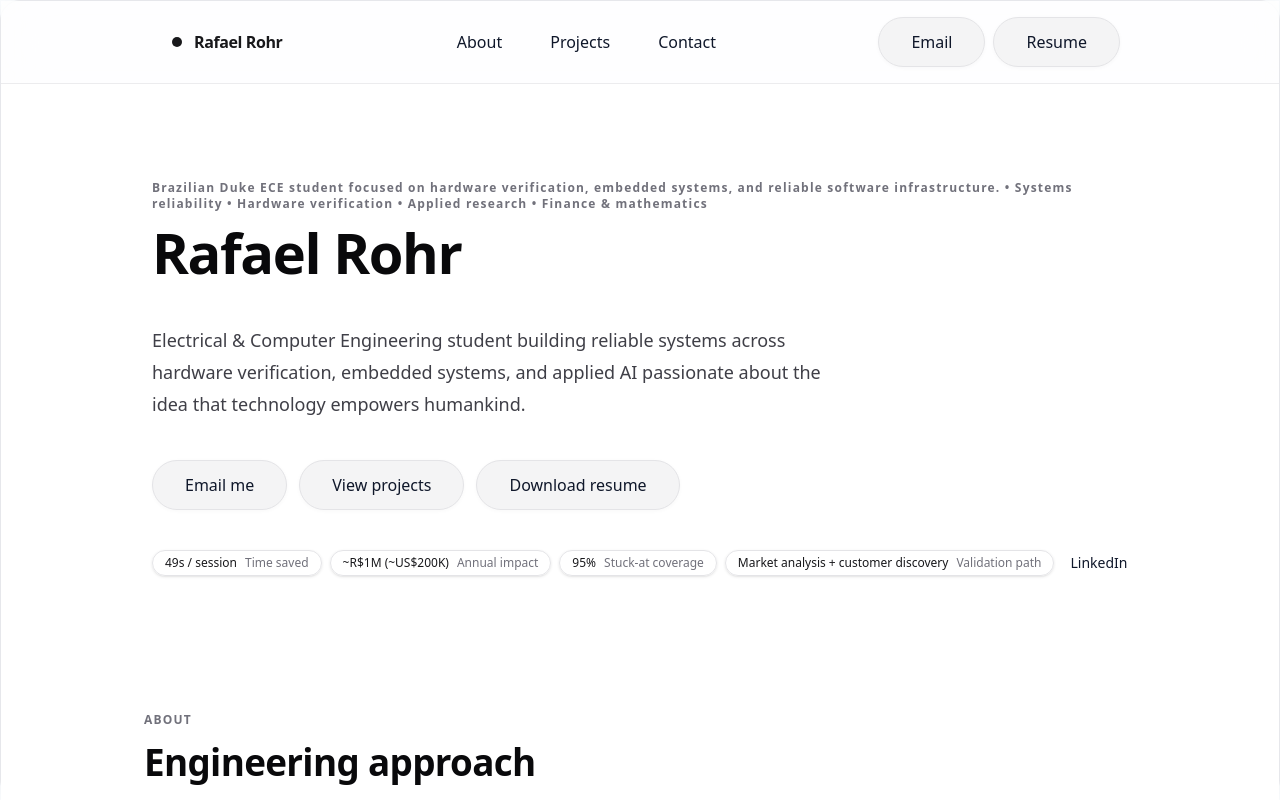
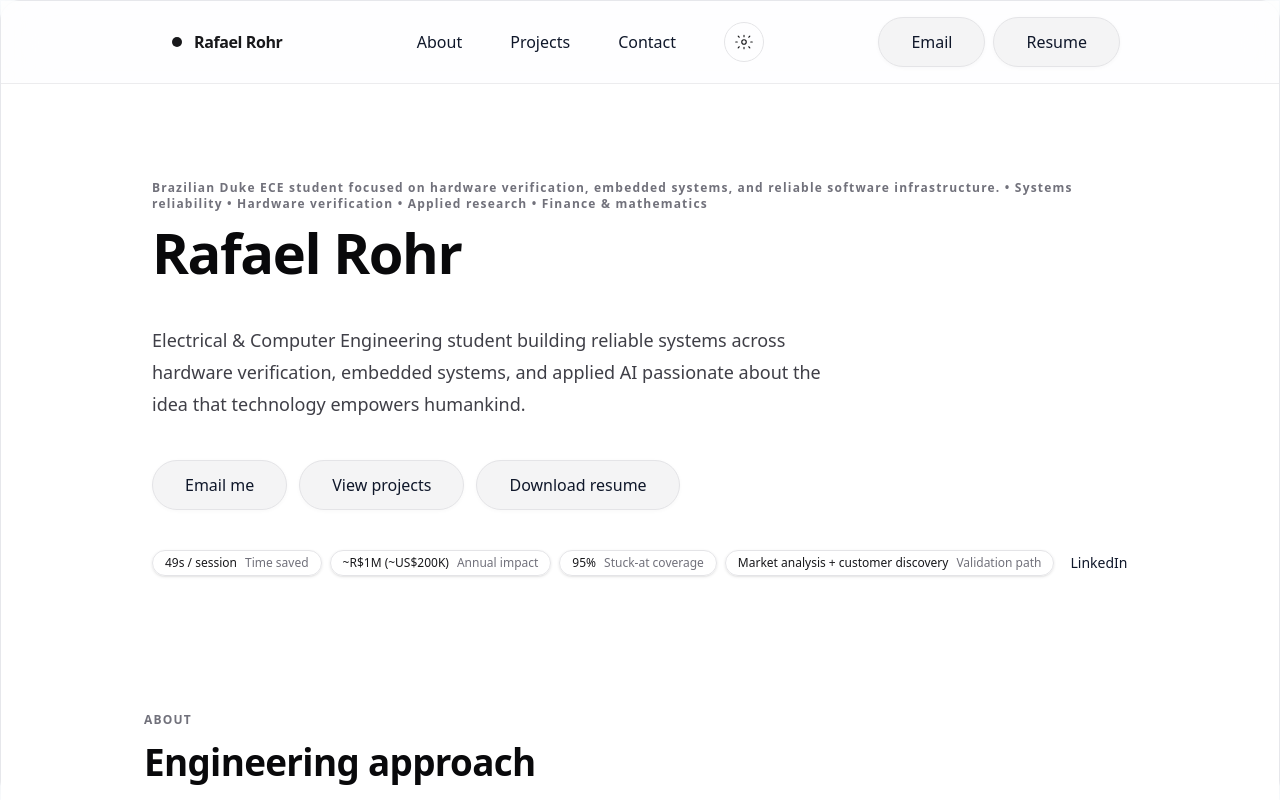
Before and after one commit to rohrrafael1/portfolio, a Next.js app: page / in a window 1280 px wide. Shown: the top 800 px of the page. Built offline with nearby package versions, Linux system fonts and the light colour scheme.

Commit message:
feat: dark mode

```diff
--- a/src/app/globals.css
+++ b/src/app/globals.css
@@ -13,6 +13,16 @@ body {
   border-radius: 1.25rem;
   border: 1px solid #e6e7eb;
   background: #f8fafc;
+  color: #0f172a;
+  box-shadow: 0 2px 12px 0 rgba(15,23,42,0.03);
+  -webkit-font-smoothing: antialiased;
+  min-height: 100vh;
+}
+
+.dark body {
+  border-radius: 1.25rem;
+  border: 1px solid #000000;
+  background: #000000;
   color: #0f172a;
   box-shadow: 0 2px 12px 0 rgba(15,23,42,0.03);
   -webkit-font-smoothing: antialiased;
@@ -70,6 +80,21 @@ section {
   box-shadow: 0 6px 32px 0 rgba(15,23,42,0.08);
   transform: translateY(-2px) scale(1.01);
 }
+
+.dark .card {
+  border-radius: 1.25rem;
+  border: 1px solid #39383d;
+  background: #39383d;
+  color: #e0e5f1;
+  box-shadow: 0 2px 12px 0 rgba(15,23,42,0.04);
+  backdrop-filter: blur(2px);
+  transition: box-shadow 0.2s cubic-bezier(.4,0,.2,1), transform 0.2s cubic-bezier(.4,0,.2,1);
+}
+.dark .card:hover {
+  box-shadow: 0 6px 32px 0 rgba(15,23,42,0.08);
+  transform: translateY(-2px) scale(1.01);
+}
+
 
 /* Button/CTA polish (light) */
 .btn {
--- a/src/app/layout.tsx
+++ b/src/app/layout.tsx
@@ -32,9 +32,11 @@ export default function RootLayout({
       className={`${geistSans.variable} ${geistMono.variable} h-full antialiased`}
     >
       <body className="min-h-full flex flex-col bg-white text-zinc-900 selection:bg-zinc-200 dark:bg-black dark:text-zinc-50 dark:selection:bg-zinc-800">
+        <Providers>
           <Navbar />
           <main className="flex-1">{children}</main>
           <Footer />
+        </Providers>
       </body>
     </html>
   );
--- a/src/components/Navbar.tsx
+++ b/src/components/Navbar.tsx
@@ -1,17 +1,36 @@
 "use client";
 
 import Link from "next/link";
-import { useId, useState } from "react";
-import { useEffect } from "react";
+import { useId, useState, useEffect } from "react";
 
 // Theme switcher using next-themes
 import { useTheme } from "next-themes";
 function ThemeSwitch() {
   const { theme, setTheme, resolvedTheme } = useTheme();
-  // Avoid hydration mismatch
   const [mounted, setMounted] = useState(false);
   useEffect(() => setMounted(true), []);
   if (!mounted) return null;
+
+  const isDark = resolvedTheme === "dark";
+  return (
+    <button
+      type="button"
+      aria-label={isDark ? "Switch to light theme" : "Switch to dark theme"}
+      className="inline-flex h-10 w-10 items-center justify-center rounded-full border border-zinc-200 text-zinc-900 transition-colors hover:bg-zinc-100 focus-visible:ring-2 focus-visible:ring-indigo-300 dark:border-zinc-800 dark:text-zinc-100 dark:hover:bg-zinc-900 ml-2"
+      onClick={() => setTheme(isDark ? "light" : "dark")}
+    >
+      {isDark ? (
+        <svg width="18" height="18" viewBox="0 0 24 24" fill="none" xmlns="http://www.w3.org/2000/svg" aria-hidden>
+          <path d="M21 12.79A9 9 0 1111.21 3 7 7 0 0021 12.79z" stroke="currentColor" strokeWidth="1.5" strokeLinecap="round" strokeLinejoin="round" />
+        </svg>
+      ) : (
+        <svg width="18" height="18" viewBox="0 0 24 24" fill="none" xmlns="http://www.w3.org/2000/svg" aria-hidden>
+          <path d="M12 3v2M12 19v2M4.22 4.22l1.42 1.42M18.36 18.36l1.42 1.42M1 12h2M21 12h2M4.22 19.78l1.42-1.42M18.36 5.64l1.42-1.42" stroke="currentColor" strokeWidth="1.5" strokeLinecap="round" strokeLinejoin="round" />
+          <circle cx="12" cy="12" r="3" stroke="currentColor" strokeWidth="1.5" strokeLinecap="round" strokeLinejoin="round" />
+        </svg>
+      )}
+    </button>
+  );
 }
 
 const navItems = [
```
